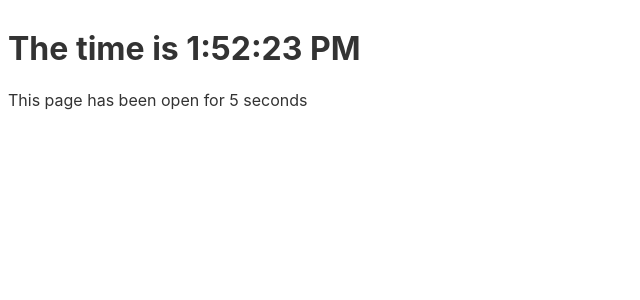
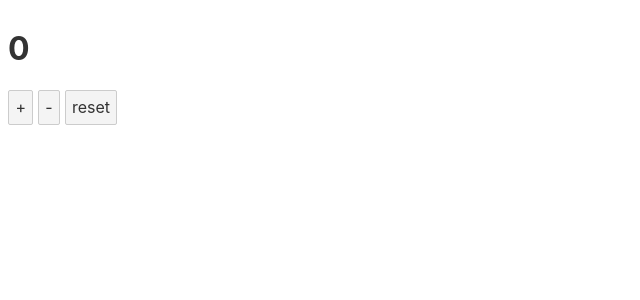
Before and after one commit to SynCROSS/learning-svelte, a Svelte app: page / in a window 1280 px wide. Shown: the top 300 px of the page, without its empty margins (0-640 px from the left). Built offline with nearby package versions, Linux system fonts and the light colour scheme.

Commit message:
Custom Stores

```diff
--- a/src/App.svelte
+++ b/src/App.svelte
@@ -1,18 +1,9 @@
 <script>
-  import { time, elapsed } from './stores.js';
-
-  const formatter = new Intl.DateTimeFormat('en', {
-    hour12: true,
-    hour: 'numeric',
-    minute: '2-digit',
-    second: '2-digit',
-  });
+  import { count } from './stores.js';
 </script>
 
-<h1>The time is {formatter.format($time)}</h1>
+<h1>{$count}</h1>
 
-<p>
-  This page has been open for
-  {$elapsed}
-  {$elapsed === 1 ? 'second' : 'seconds'}
-</p>
+<button on:click={count.increment}>+</button>
+<button on:click={count.decrement}>-</button>
+<button on:click={count.reset}>reset</button>
--- a/src/stores.js
+++ b/src/stores.js
@@ -1,17 +1,14 @@
-import { readable, derived } from 'svelte/store';
+import { writable } from 'svelte/store';
 
-export const time = readable(new Date(), function start(set) {
-  const interval = setInterval(() => {
-    set(new Date());
-  }, 1000);
+function createCount() {
+  const { subscribe, set, update } = writable(0);
 
-  return function stop() {
-    clearInterval(interval);
+  return {
+    subscribe,
+    increment: () => update(n => n + 1),
+    decrement: () => update(n => n - 1),
+    reset: () => set(0),
   };
-});
+}
 
-const start = new Date();
-
-export const elapsed = derived(time, $time =>
-  Math.round(($time - start) / 1000),
-);
+export const count = createCount();
```
Also changed, not shown: public/build/bundle.js, 1 other file (tests, documents, lock files or other folders).
